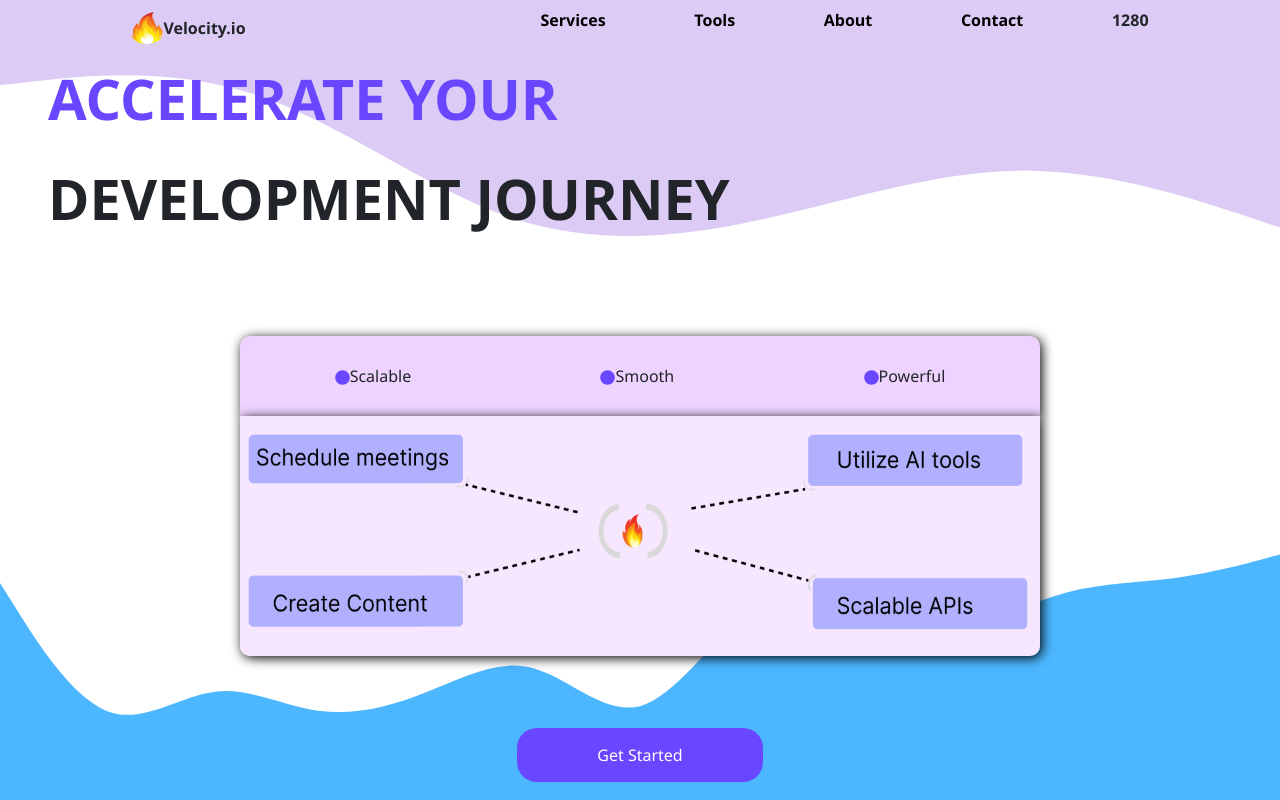
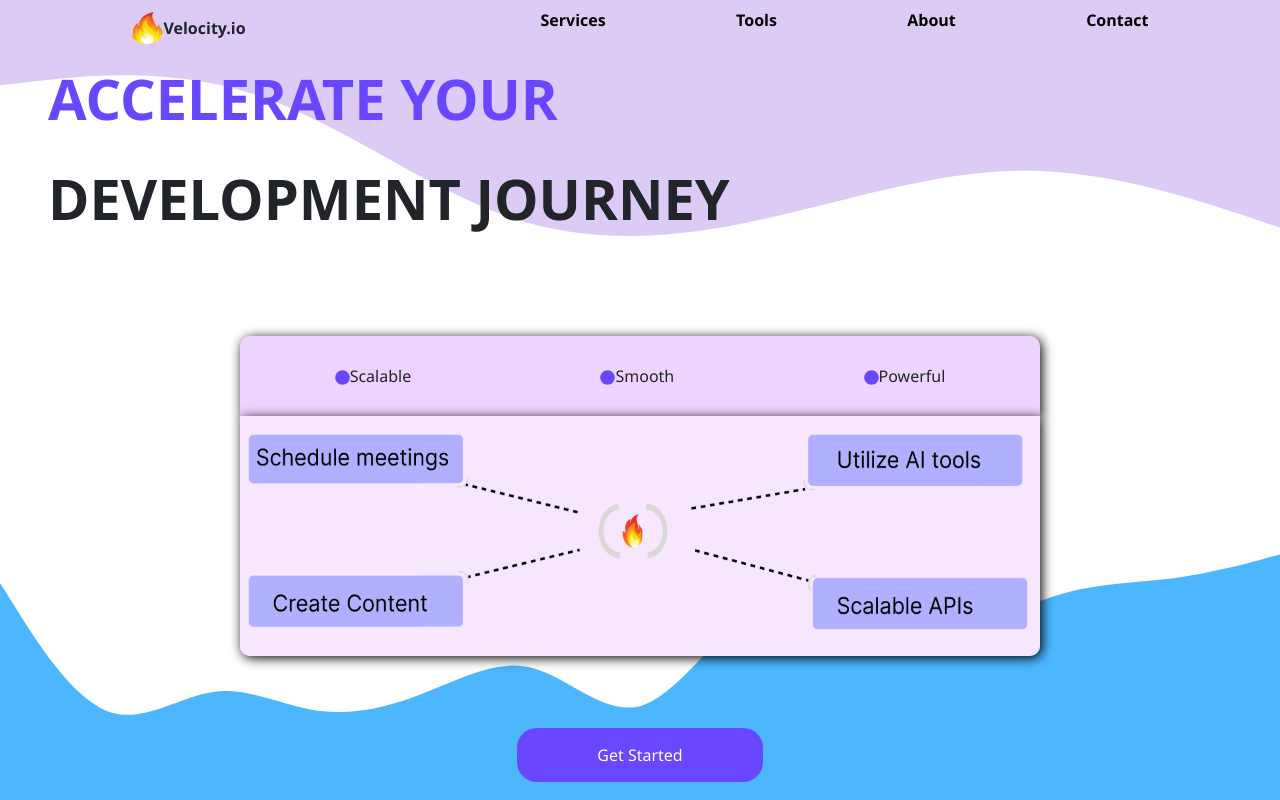
Before and after one commit to SoumyadeepOSD/Velocity, a React (Vite) app: page / in a window 1280 px wide. Shown: the top 800 px of the page. Built offline with nearby package versions, Linux system fonts and the light colour scheme.

Commit message:
Unwanted tab removed

```diff
--- a/src/Header/header.jsx
+++ b/src/Header/header.jsx
@@ -35,7 +35,6 @@ const Header = () =>
           <li><a className='tab' href="">Tools</a></li>
           <li><a className='tab' href="#about-container">About</a></li>
           <li><a className='tab' href="#contact-container">Contact</a></li>
-          <li>{width}</li>
         </ul>):
         istap ?
         (<AiOutlineClose size={30} onClick={Tap}/>):
```
